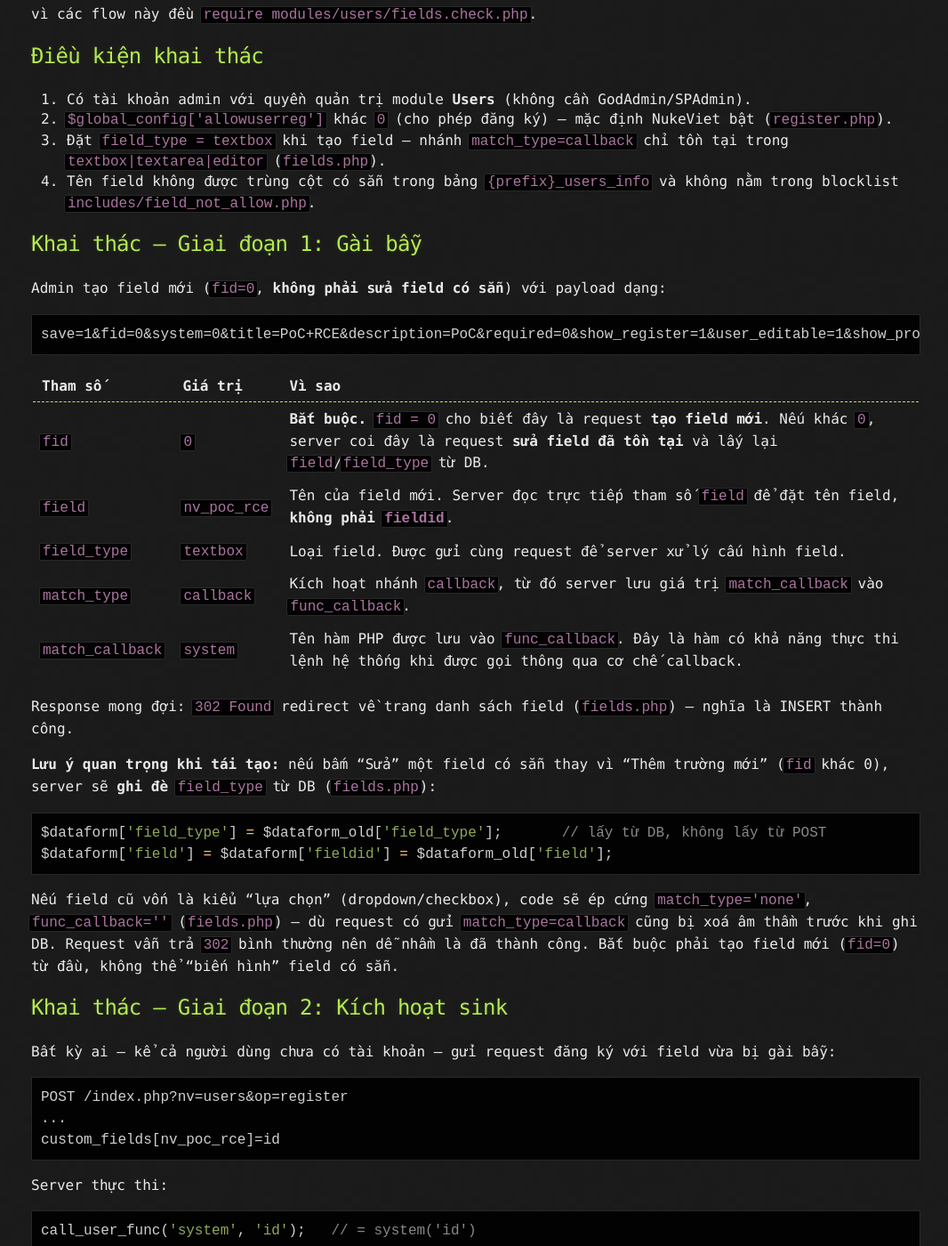
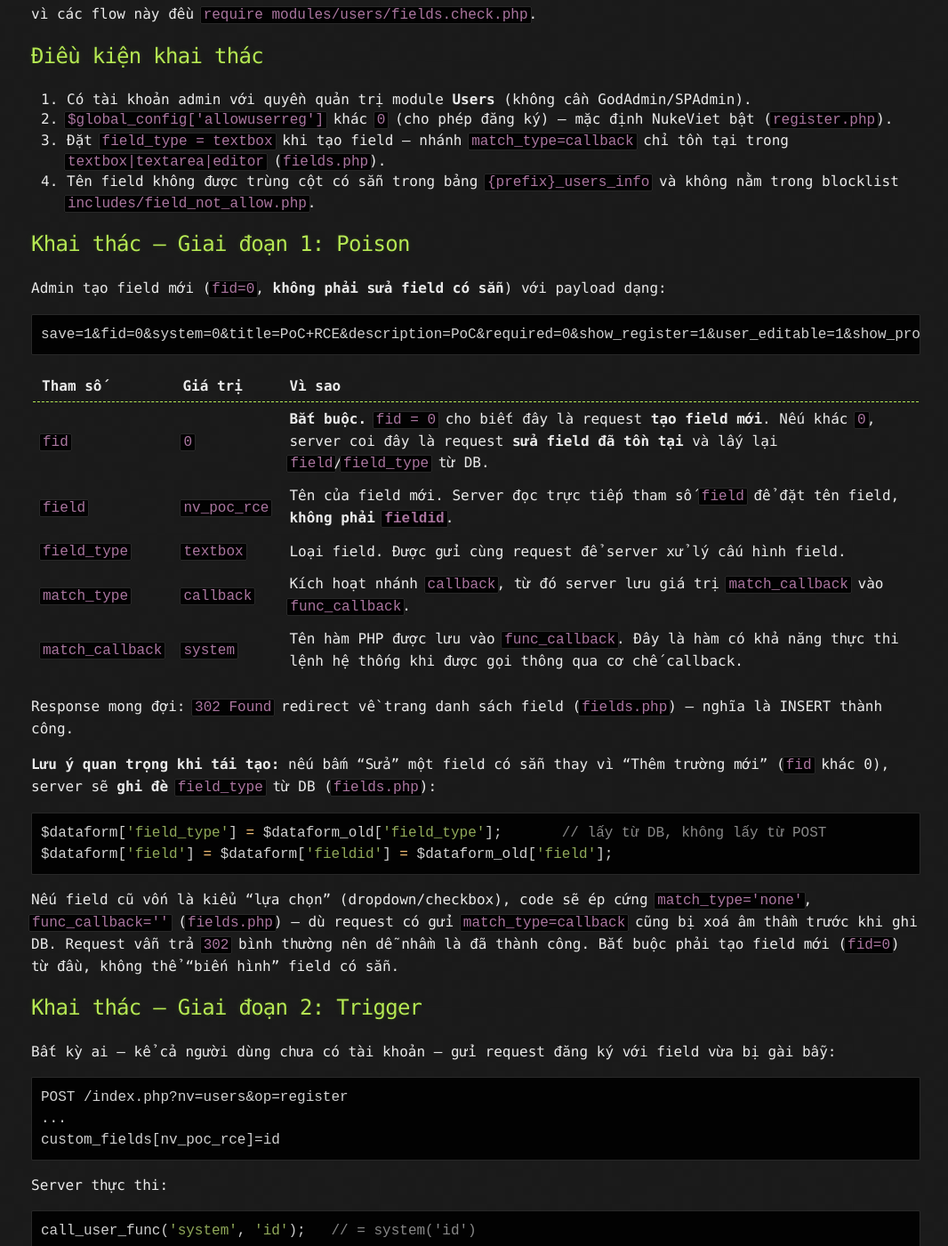
Before and after one commit to 0xki29/blog, a Jekyll site: the page built from _posts/2026-08-30-nukeviet-arbitrary-callback-rce.md, in a window 1280 px wide and 1400 px high, scrolled down 4720 px. Shown: the whole window at 89% size, without its empty margins (105-1171 px from the left). Built offline with Jekyll 4.4.1, drawn with Linux system fonts in a browser that asks for light colours.

```diff
--- a/_posts/2026-08-30-nukeviet-arbitrary-callback-rce.md
+++ b/_posts/2026-08-30-nukeviet-arbitrary-callback-rce.md
@@ -171,7 +171,7 @@ vì các flow này đều `require modules/users/fields.check.php`.
 3. Đặt `field_type = textbox` khi tạo field — nhánh `match_type=callback` chỉ tồn tại trong `textbox|textarea|editor` (`fields.php`).
 4. Tên field không được trùng cột có sẵn trong bảng `{prefix}_users_info` và không nằm trong blocklist `includes/field_not_allow.php`.
 
-## [](#header-4) Khai thác — Giai đoạn 1: Gài bẫy
+## [](#header-4) Khai thác — Giai đoạn 1: Poison
 
 Admin tạo field mới (`fid=0`, **không phải sửa field có sẵn**) với payload dạng:
 
@@ -199,7 +199,7 @@ $dataform['field'] = $dataform['fieldid'] = $dataform_old['field'];
 
 Nếu field cũ vốn là kiểu "lựa chọn" (dropdown/checkbox), code sẽ ép cứng `match_type='none'`, `func_callback=''` (`fields.php`) — dù request có gửi `match_type=callback` cũng bị xoá âm thầm trước khi ghi DB. Request vẫn trả `302` bình thường nên dễ nhầm là đã thành công. Bắt buộc phải tạo field mới (`fid=0`) từ đầu, không thể "biến hình" field có sẵn.
 
-## [](#header-5) Khai thác — Giai đoạn 2: Kích hoạt sink
+## [](#header-5) Khai thác — Giai đoạn 2: Trigger
 
 Bất kỳ ai — kể cả người dùng chưa có tài khoản — gửi request đăng ký với field vừa bị gài bẫy:
 
```
